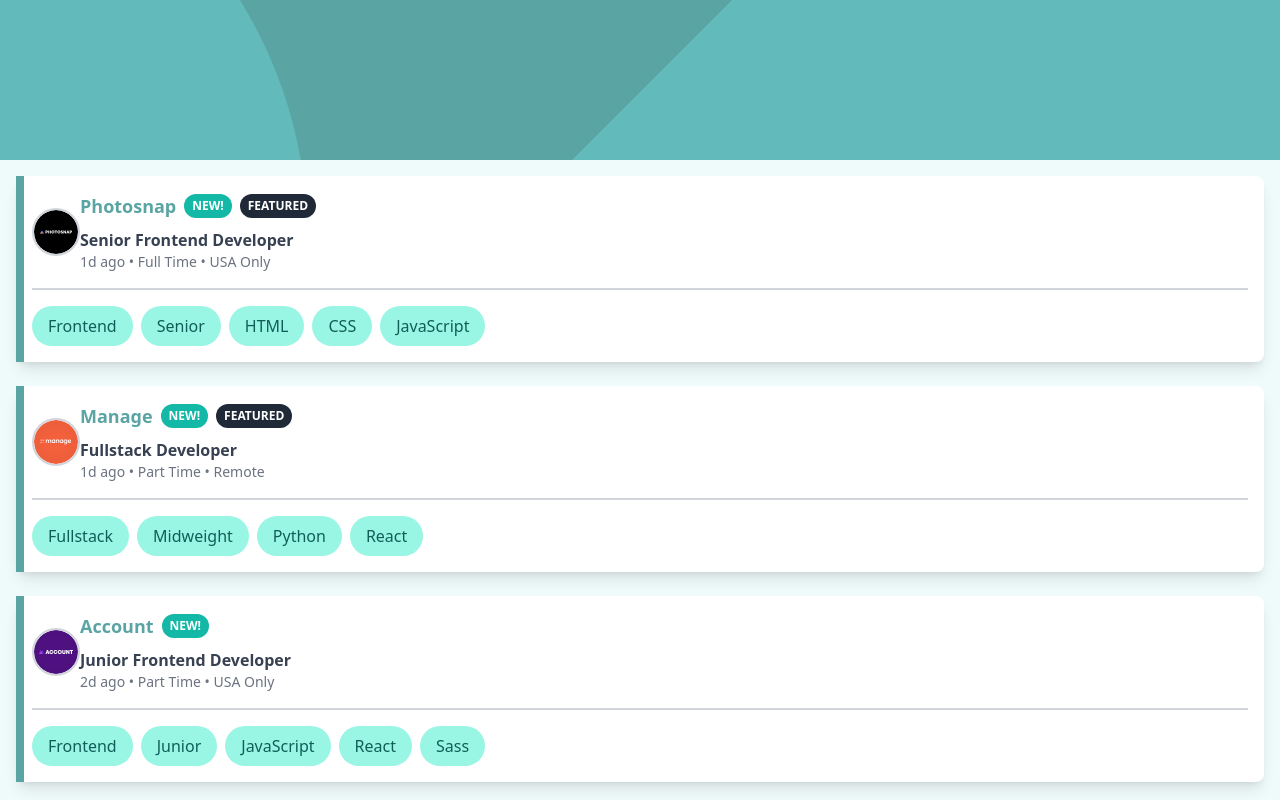
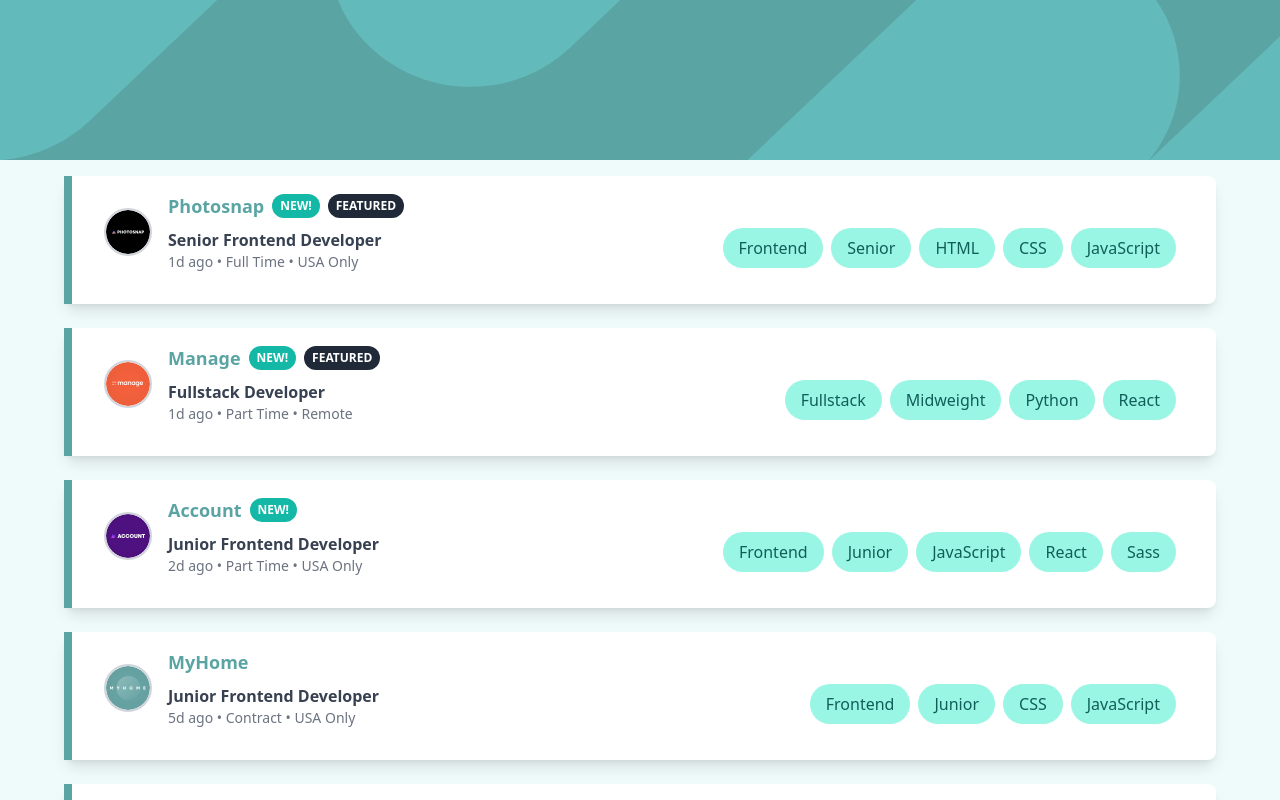
Before and after one commit to queen-favour/job-listing-filter, a React (Vite) app: page / in a window 1280 px wide. Shown: the top 800 px of the page. Built offline with nearby package versions, Linux system fonts and the light colour scheme.

Commit message:
feat: responsive style for desktop screen

```diff
--- a/src/components/JobListing.jsx
+++ b/src/components/JobListing.jsx
@@ -1,29 +1,25 @@
 import React, { useState } from "react";
 import { data } from "../data";
 import header from "../assets/images/bg-header-mobile.svg";
+import header2 from "../assets/images/bg-header-desktop.svg";
 
 const JobListing = () => {
-  const [selectedFilters, setSelectedFilters] = useState([]); // Track selected filters
-  const [filteredItems, setFilteredItems] = useState(data); // Track filtered job listings
+  const [selectedFilters, setSelectedFilters] = useState([]);
+  const [filteredItems, setFilteredItems] = useState(data);
 
-  // Add or remove a filter when a filter option is clicked
   const toggleFilter = (filter) => {
     if (selectedFilters.includes(filter)) {
-      setSelectedFilters(selectedFilters.filter((item) => item !== filter)); // Remove filter
+      setSelectedFilters(selectedFilters.filter((item) => item !== filter));
     } else {
-      setSelectedFilters([...selectedFilters, filter]); // Add new filter
+      setSelectedFilters([...selectedFilters, filter]);
     }
   };
-
-  // Clear all filters
   const clearFilters = () => {
     setSelectedFilters([]);
   };
-
-  // Update job listings based on filters
   React.useEffect(() => {
     if (selectedFilters.length === 0) {
-      setFilteredItems(data); // Show all jobs if no filters are selected
+      setFilteredItems(data);
     } else {
       const updatedJobs = data.filter((job) =>
         selectedFilters.every(
@@ -43,19 +39,22 @@
   }, [selectedFilters]);
 
   return (
+    <div className="relative  bg-LightGrayishCyan min-h-screen">
       <div
-      className="relative  bg-LightGrayishCyan min-h-screen"
-    >
-      <div className="h-40  bg-DesaturatedDarkCyan"      style={{ backgroundImage: `url(${header})`, backgroundSize: "cover" }}
+        className="h-40  bg-DesaturatedDarkCyan block lg:hidden"
+        style={{ backgroundImage: `url(${header})`, backgroundSize: "cover" }}
       ></div>
-      <div className="p-4">
-        {/* Display selected filters */}
+      <div
+        className="h-40 bg-DesaturatedDarkCyan hidden md:block"
+        style={{ backgroundImage: `url(${header2})`, backgroundSize: "cover" }}
+      ></div>
+      <div className="p-4 md:px-16">
         {selectedFilters.length > 0 && (
           <div className="flex  flex-wrap items-center gap-2 mb-4 p-2 bg-white shadow-lg rounded">
             {selectedFilters.map((filter, index) => (
               <div
                 key={index}
-              className="flex bg-filterGrayishCyan text-DesaturatedDarkCyan font-semibold px-4 py-2 rounded-lg flex items-center space-x-2"
+                className="flex bg-filterGrayishCyan text-DesaturatedDarkCyan font-semibold px-4 py-2 rounded-lg items-center space-x-2"
               >
                 <span>{filter}</span>
                 <button
@@ -74,19 +73,17 @@
             </button>
           </div>
         )}
-
-      {/* Display job listings */}
         {filteredItems.length > 0 ? (
           filteredItems.map((job) => (
             <div
-            className="bg-white p-4 rounded-lg shadow-lg mb-6 relative"
+              className="bg-white p-4 rounded-lg shadow-lg mb-6 relative md:flex justify-between px-10"
               key={job.id}
             >
               {/* Left Cyan Bar */}
               <div className="absolute left-0 top-0 bottom-0 w-2 bg-DesaturatedDarkCyan"></div>
 
               {/* Job header */}
-            <div className="flex items-center mb-4">
+              <div className="flex items-center md:gap-4 mb-4">
                 <img
                   src={job.logo}
                   alt={job.company}
@@ -108,7 +105,9 @@
                       </span>
                     )}
                   </div>
-                <h4 className="text-gray-700 font-semibold">{job.position}</h4>
+                  <h4 className="text-gray-700 font-semibold">
+                    {job.position}
+                  </h4>
                   <div className="text-gray-500 text-sm">
                     <span>{job.postedAt}</span> • <span>{job.contract}</span> •{" "}
                     <span>{job.location}</span>
@@ -175,9 +174,8 @@
             No jobs found matching the criteria.
           </p>
         )}
+
       </div>
-
-
     </div>
   );
 };
```
Lines whose indentation alone changed are shown as unchanged.
